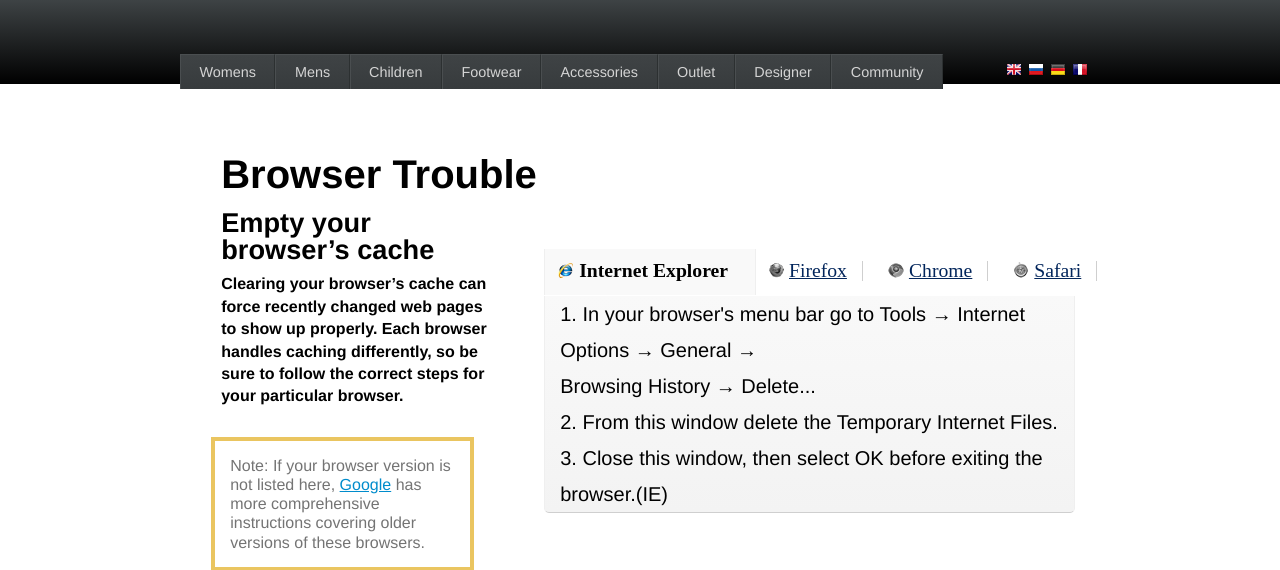
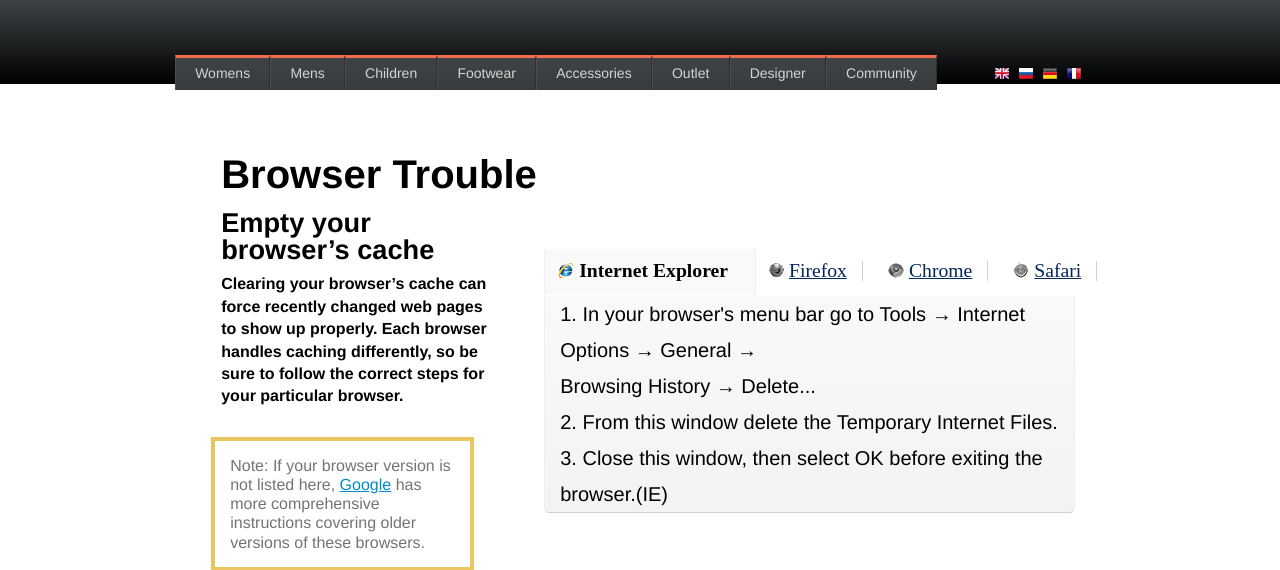
Before and after one commit to LenaEvseeva/test, a web app: file Second_webpage/index.html in a window 1280 px wide. Shown: the top 570 px of the page. Run offline with its HTML, style and script files only (its server is not run), Linux system fonts and the light colour scheme.

Commit message:
Add new style for menu

```diff
--- a/Second_webpage/css/style.css
+++ b/Second_webpage/css/style.css
@@ -1,70 +1,68 @@
-.page__header {
+.header {
     display: flex;
     justify-content: center;
     height: 84px;
     background: linear-gradient(to top, #000, #3e4345);
     position: relative;
 }
-.page__header__basic {
+.header-content {
     display: flex;
-    width: 920px;
+    width: 930px;
     justify-content: space-between;
     align-items: flex-end;
 }
-.page__header__titles {
+.menu {
     position: relative;
     display: flex;
-    top: 5px;
-    width: 763px;
+    top: 6px;
+    width: 762px;
     height: 35px;
     border-radius: 3px;
 }
-.titles__button {
+.menu li{
     flex-grow: 1;
-    font-family: Trebuchet MS1, Helvetica, sans-serif;
-    font-size: 0.9em;
-    color: #d4d4d4;
     background: linear-gradient(to top, #373b3d, #3f4345);
     border-left: 1px solid #4a4e50;
     border-right: 1px solid #2c3031;
     border-bottom: none;
     border-top: 1px solid #4a4e50;
+    outline: none;
+    padding: 0;
+    margin: 0;
+    text-align: center;
+    border-top: 3px solid #f26c4f;
 }
-.children {
-    border-top: 4px solid #f26c4f;
-    border-bottom: none;
+
+.menu li a{
+  font-family: Trebuchet MS1, Helvetica, sans-serif;
+  font-size: 14px;
+  color: #d4d4d4;
+  text-decoration: none;
+  display: block;
+  margin-top: -3px;
 }
-.accessories {
-    border-bottom: 4px solid #acd373;
-    border-top: 1px solid #4a4e50;
-}
-.titles__button:focus {
-    outline: none;
-    border-top: 1px solid #303133;
-    border-left: none;
-    background: #2f3233;
+
+.menu li:hover {
     border-bottom: 3px solid #acd373;
-}
-.titles__button:hover {
-    outline: none;
-    border-top: 3px solid #f26c4f;
     border-left: none;
     background: #2f3233;
 }
-.page__header__languages {
-    padding-bottom: 6px;
-    padding-right: 11px;
+.languages {
+    padding-bottom: 2px;
+    padding-right: 20px;
 }
-.page__header__languages .button {
+.languages .button {
     border: none;
     cursor: pointer;
-    width: 18px;
+    width: 20px;
     height: 15px;
     background-color: transparent;
+    outline: none;
 }
 .languages__usa {
     background-image: url('../img/lang.png');
     background-position: -1px -1px;
+    /*padding-left: 29px;*/
 }
 .languages__ru {
     background-image: url('../img/lang.png');
@@ -78,9 +76,7 @@
     background-image: url('../img/lang.png');
     background-position: 19px -1px;
 }
-.page__header__languages .button:focus {
-    outline: none;
-}
+
 
 
 
--- a/Second_webpage/index.html
+++ b/Second_webpage/index.html
@@ -10,19 +10,19 @@
 
 
 <body class="page">
-    <header class="page__header">
-        <div class="page__header__basic">
-            <div class="page__header__titles">
-                <button class="titles__button">Womens</button>
-                <button class="titles__button">Mens</button>
-                <button class="titles__button">Children</button>
-                <button class="titles__button">Footwear</button>
-                <button class="titles__button">Accessories</button>
-                <button class="titles__button">Outlet</button>
-                <button class="titles__button">Designer</button>
-                <button class="titles__button">Community</button>
-            </div>
-            <div class="page__header__languages">
+    <header class="header">
+        <div class="header-content">
+            <ul class="menu">
+                <li><a href="">Womens</a></li>
+                <li><a href="">Mens</a></li>
+                <li><a href="">Children</a></li>
+                <li><a href="">Footwear</a></li>
+                <li><a href="">Accessories</a></li>
+                <li><a href="">Outlet</a></li>
+                <li><a href="">Designer</a></li>
+                <li><a href="">Community</a></li>
+            </ul>
+            <div class="languages">
                 <button class="button languages__usa"></button>
                 <button class="button languages__ru"></button>
                 <button class="button languages__de"></button>
```
Also changed, not shown: Second_webpage/img/img_task.png (added).
